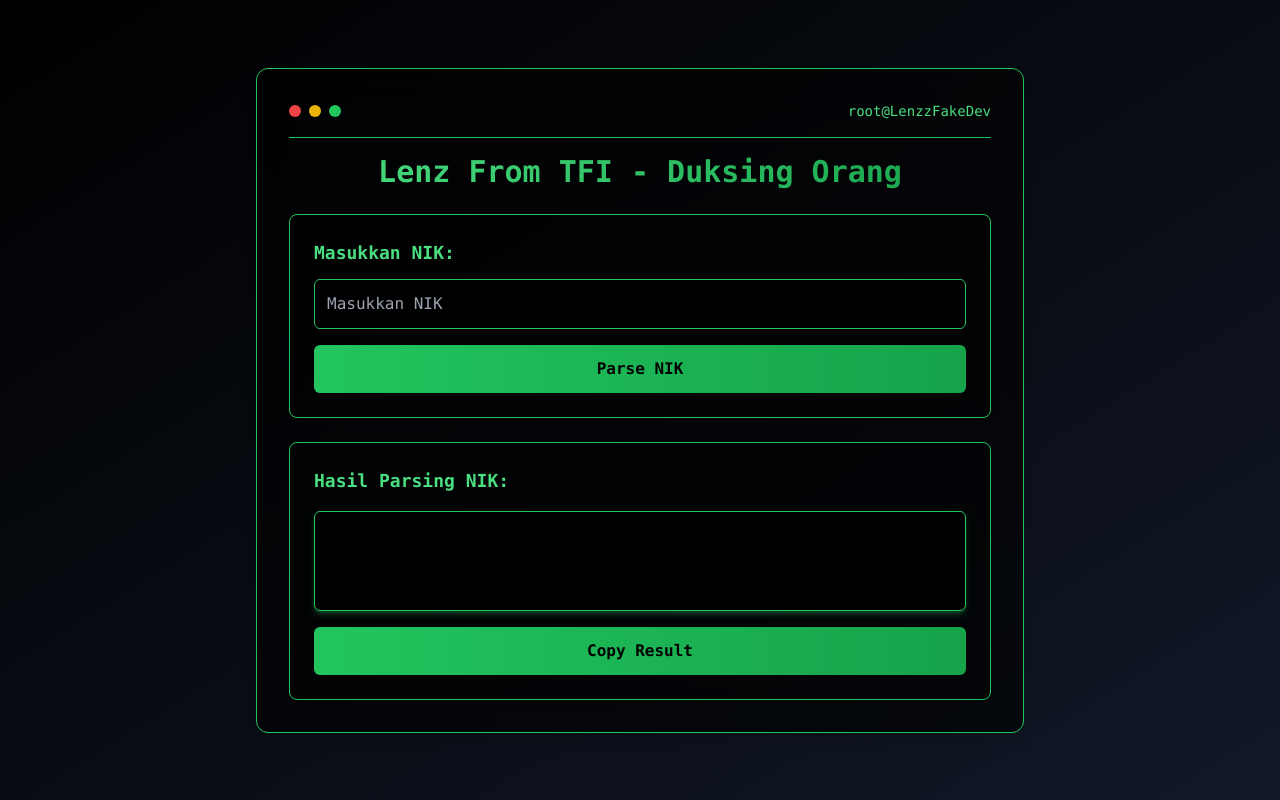
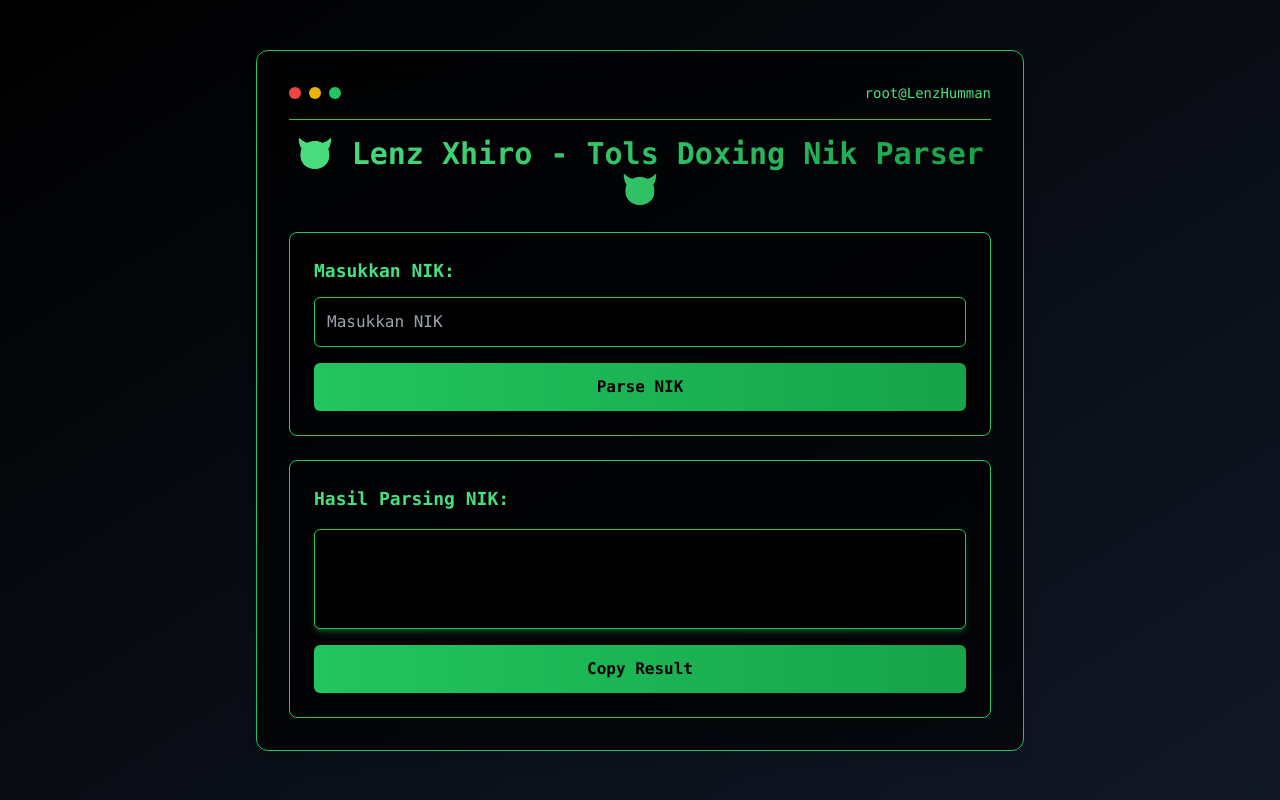
Before and after one commit to LenzDev/duksing, a plain HTML site: page index.html in a window 1280 px wide. Drawn offline with nearby package versions, Linux system fonts and the light colour scheme.

Commit message:
Update index.html

```diff
--- a/index.html
+++ b/index.html
@@ -38,12 +38,12 @@
                 <div class="w-3 h-3 bg-yellow-500 rounded-full"></div>
                 <div class="w-3 h-3 bg-green-500 rounded-full"></div>
             </div>
-            <span class="text-sm text-green-400">root@LenzzFakeDev</span>
+            <span class="text-sm text-green-400">root@LenzHumman</span>
         </div>
 
         <!-- TITLE -->
         <h1 class="text-3xl font-bold text-transparent bg-clip-text bg-gradient-to-r from-green-400 to-green-600 text-center mt-4">
-            Lenz From TFI - Duksing Orang
+        👿 Lenz Xhiro - Tols Doxing Nik Parser 👿
         </h1>
 
         <!-- INPUT FORM -->
```
